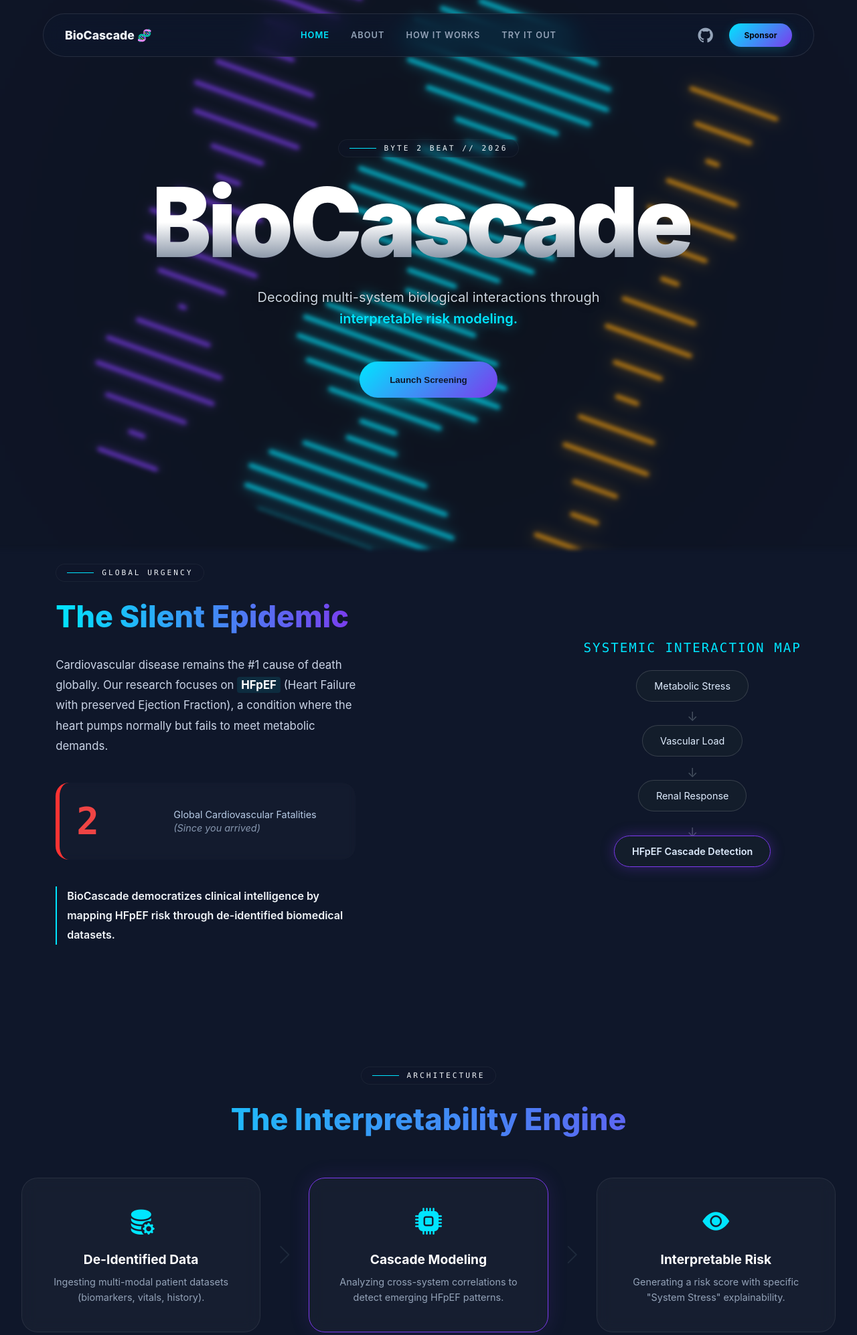
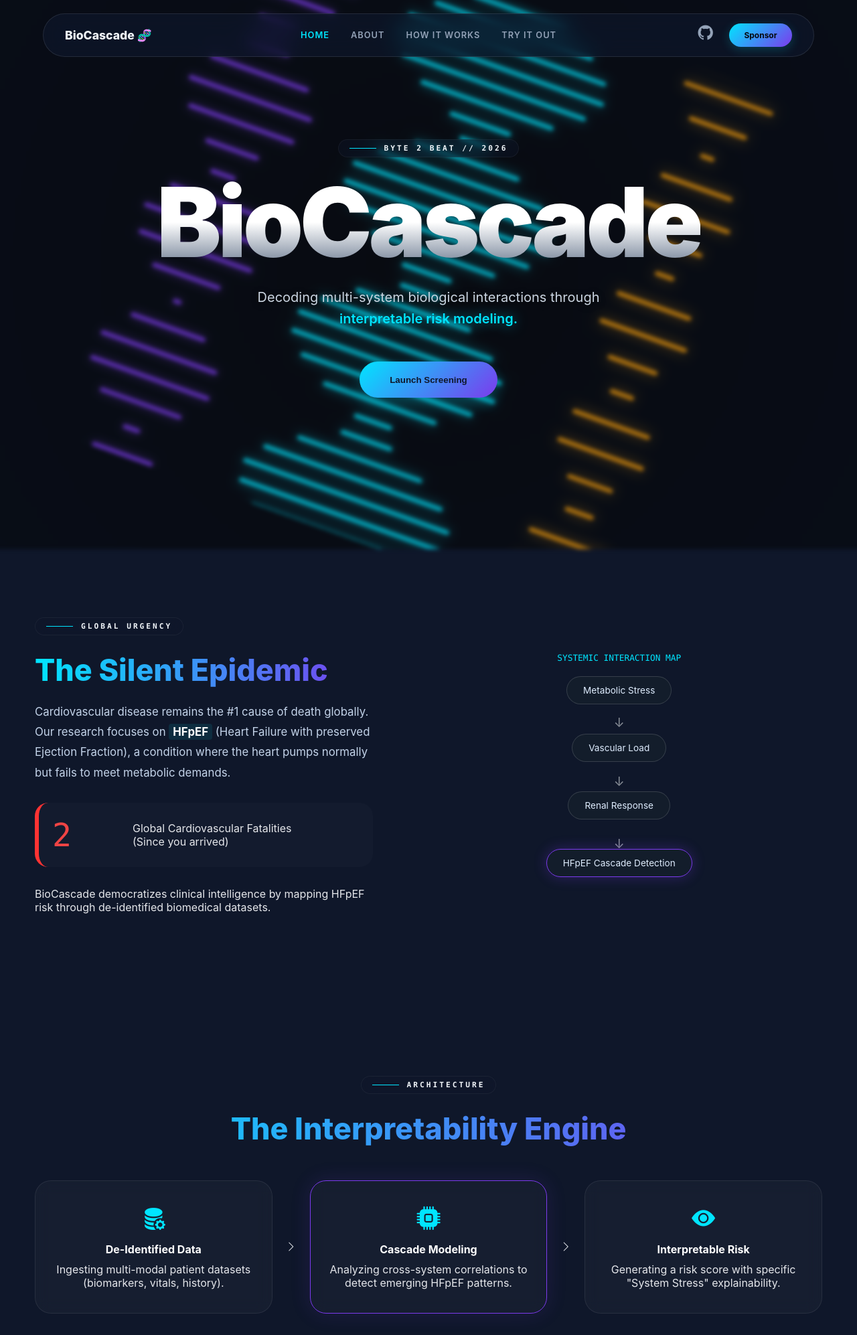
Before and after one commit to beko-1enkosi/BioCascade, a Flask app: page / in a window 1280 px wide. Shown: the top 1994 px of the page at 67% size. Run offline with Flask 3, Linux system fonts and the light colour scheme; some libraries are stand-ins or nearby versions.

Commit message:
feat: Finished the dashboard

```diff
--- a/app/static/css/styles.css
+++ b/app/static/css/styles.css
@@ -34,7 +33,7 @@ body {
     width: 100%; height: 100vh;
     z-index: -1;
     overflow: hidden;
-    background: radial-gradient(circle at center, #0d131d 0%, #0e1527 100%);
+    background: radial-gradient(circle at center, #080b11 0%, #080d17 100%);
     filter: blur(3px);
     transform: scale(1.05);
     transition: filter 0.5s ease;
@@ -88,10 +74,7 @@ body {
     display: flex;
     align-items: center;
     padding: 0 2rem;
-
-    /* High-End Glassmorphism */
     backdrop-filter: blur(15px) saturate(150%);
-    -webkit-backdrop-filter: blur(15px) saturate(150%);
     background: rgba(15, 23, 42, 0.7);
     border: 1px solid rgba(255, 255, 255, 0.1);
     border-radius: 100px;
@@ -131,40 +98,14 @@ body {
     font-size: 0.8rem;
     text-transform: uppercase;
     letter-spacing: 1px;
-    position: relative;
     transition: 0.3s ease;
 }
+.nav-center a:hover, .nav-center a.active { color: #00E5FF; }
 
-.nav-center a:hover,
-.nav-center a.active {
-    color: #00E5FF;
-}
+.nav-right { flex: 0 0 180px; display: flex; justify-content: flex-end; gap: 1.5rem; }
+.nav-link-git { color: #94a3b8; font-size: 1.4rem; transition: 0.3s ease; text-decoration: none; }
+.nav-link-git:hover { color: #00E5FF; transform: scale(1.1); }
 
-/* Right Section: Actions */
-.nav-right {
-    flex: 0 0 180px;
-    display: flex;
-    justify-content: flex-end;
-    align-items: center;
-    gap: 1.5rem;
-}
-
-.nav-link-git {
-    text-decoration: none;
-    color: #94a3b8;
-    font-size: 1.4rem;
-    display: flex;
-    align-items: center;
-    transition: all 0.3s ease;
-}
-
-.nav-link-git:hover {
-    color: #00E5FF;
-    transform: scale(1.1);
-    filter: drop-shadow(0 0 8px rgba(0, 229, 255, 0.5));
-}
-
-/* Sponsor Button */
 .sponsor-btn {
     padding: 0.6rem 1.4rem;
     border-radius: 50px;
@@ -174,15 +115,82 @@ body {
     font-weight: 700 !important;
     text-decoration: none;
     box-shadow: 0 4px 15px rgba(0, 229, 255, 0.2);
-    transition: transform 0.2s ease, box-shadow 0.2s ease;
 }
 
-.sponsor-btn:hover {
-    transform: translateY(-2px);
-    box-shadow: 0 6px 20px rgba(124, 58, 237, 0.4);
+/* ==========================================================================
+   4. SECTION LAYOUT & PANELS (RE-OPTIMIZED)
+   ========================================================================== */
+
+.panel {
+    width: 100%;
+    display: flex;
+    flex-direction: column;
+    align-items: center;
+    position: relative;
+    padding: 80px 0; /* Uniform spacing between sections */
 }
 
-/* Button Shimmer Effect */
+.panel.hero {
+    height: 100vh;
+    justify-content: center;
+    padding: 0;
+}
+
+.panel.about, .panel.model, .panel.screening {
+    min-height: auto;
+}
+
+.about-container, .model-container, .screening-container {
+    width: 95%;
+    max-width: 1400px;
+    padding: 40px 20px;
+}
+
+/* ==========================================================================
+   5. HERO STYLES
+   ========================================================================== */
+
+.hero-container { max-width: 1000px; z-index: 2; text-align: center; }
+
+.hackathon-tag {
+    display: inline-flex;
+    align-items: center;
+    gap: 12px;
+    margin-bottom: 25px;
+    padding: 6px 16px;
+    background: rgba(15, 23, 44, 0.4);
+    backdrop-filter: blur(15px);
+    border-radius: 100px;
+    border: 1px solid rgba(255, 255, 255, 0.05);
+}
+
+.tag-line { width: 40px; height: 1px; background: #00E5FF; }
+.tag-text { font-family: 'Monaco', monospace; font-size: 0.7rem; letter-spacing: 3px; color: #f1f5f9; font-weight: 800; }
+
+.main-title {
+    font-size: clamp(4rem, 15vw, 9rem);
+    font-weight: 900;
+    line-height: 1;
+    letter-spacing: -5px;
+    background: linear-gradient(to bottom, #ffffff 50%, #64748b 100%);
+    -webkit-background-clip: text;
+    background-clip: text;
+    -webkit-text-fill-color: transparent;
+    transform: translateY(110%);
+}
+
+.hero-description {
+    font-size: 1.25rem;
+    color: #CBD5E1;
+    max-width: 550px;
+    margin: 1.5rem auto 3rem;
+    line-height: 1.6;
+    opacity: 0;
+    text-shadow: 0 2px 10px rgba(0, 0, 0, 0.8);
+}
+
+.text-glow { color: #00E5FF; font-weight: 600; text-shadow: 0 0 20px rgba(0, 229, 255, 0.6); }
+
 .primary-btn {
     position: relative;
     overflow: hidden;
@@ -196,359 +204,80 @@ body {
     box-shadow: 0 10px 20px rgba(0, 229, 255, 0.2);
 }
 
-.primary-btn::after {
-    content: '';
-    position: absolute;
-    top: -50%;
-    left: -60%;
-    width: 20%;
-    height: 200%;
-    background: rgba(255, 255, 255, 0.4);
-    transform: rotate(30deg);
-    transition: none;
+/* ==========================================================================
+   6. ABOUT & CASCADE DIAGRAM
+   ========================================================================== */
+
+.about-container {
+    display: grid;
+    grid-template-columns: 1fr 1.2fr;
+    column-gap: 5vw;
+    align-items: center;
 }
 
-.primary-btn:hover::after {
-    left: 120%;
-    transition: all 0.6s cubic-bezier(0.19, 1, 0.22, 1);
-}
-
-/* ==========================================================================
-   4. SECTION LAYOUT & PANELS (FIXED)
-   ========================================================================== */
-
-.panel {
-    width: 100%;
-    display: flex;
-    flex-direction: column;
-    align-items: center;
-    position: relative;
-}
-
-.panel.hero {
-    height: 100vh;
-    justify-content: center;
-    padding: 0;
-}
-
-.panel.about, .panel.model {
-    padding: 60px 0;
-    min-height: auto;
-}
-
-#about {
-    margin-top: -5vh;
-}
-
-.about-container, .model-container {
-    padding-top: 40px;
-    padding-bottom: 40px;
-}
-
-/* ==========================================================================
-   5. BIOCASCADE HERO STYLES
-   ========================================================================== */
-
-.hero-container {
-    max-width: 1000px;
-    z-index: 2;
-    text-align: center;
-}
-
-.hackathon-tag {
-    display: inline-flex;
-    align-items: center;
-    gap: 12px;
-    margin-bottom: 25px;
-    padding: 6px 16px;
-    background: rgba(15, 23, 44, 0.4); /* Slight "pocket" of darkness */
-    backdrop-filter: blur(4px); /* Softens the DNA lines behind it */
-    border-radius: 100px;
-    border: 1px solid rgba(255, 255, 255, 0.05);
-}
-
-.tag-line {
-    width: 40px;
-    height: 1px;
-    background: #00E5FF;
-}
-
-.tag-text {
-    font-family: 'Monaco', monospace;
-    font-size: 0.7rem;
-    letter-spacing: 3px;
-    color: #f1f5f9; /* Shifted to white for better legibility */
-    font-weight: 500;
-}
-
-.title-wrapper {
-    overflow: hidden;
-    margin-bottom: 1rem;
-}
-
-.main-title {
-    font-size: clamp(4rem, 15vw, 9rem);
-    font-weight: 900;
-    line-height: 1;
-    letter-spacing: -5px;
-    background: linear-gradient(to bottom, #ffffff 50%, #64748b 100%);
-    -webkit-background-clip: text;
-    background-clip: text;
-    -webkit-text-fill-color: transparent;
-    transform: translateY(110%); /* Start state for GSAP */
-}
-
-.hero-description {
-    font-size: 1.25rem;
-    color: #CBD5E1; /* Lighter slate for better contrast */
-    max-width: 550px;
-    margin: 1.5rem auto 3rem;
-    line-height: 1.6;
-    opacity: 0;
-    /* The "Contrast Buffer" shadow: */
-    text-shadow: 0 2px 10px rgba(0, 0, 0, 0.8),
-                 0 0 2px rgba(0, 0, 0, 1);
-}
-
-.text-glow {
-    color: #00E5FF;
-    font-weight: 600;
-    /* Stronger glow to compete with the DNA strands */
-    text-shadow: 0 0 20px rgba(0, 229, 255, 0.6);
-}
-
-
-/* ==========================================================
-   ABOUT SECTION
-   ========================================================== */
-
-.about-container {
-    width: 95%;
-    max-width: 1600px;
-    margin: 0 auto;
-    display: grid;
-    grid-template-columns: 1fr 1.2fr;
-    column-gap: 10vw;
-    align-items: center;
-    padding: 0 4vw;
-    margin-top: 20px;
-}
-
-/* LEFT TEXT */
-
 .section-title {
-
     font-size: 2.8rem;
     font-weight: 800;
-    margin-bottom: 30px;
+    margin-bottom: 20px;
     background: linear-gradient(90deg,#00E5FF,#7C3AED);
     -webkit-background-clip: text;
     background-clip: text;
     -webkit-text-fill-color: transparent;
 }
 
-.about-left {
-    justify-self: start;
-    text-align: left;
-    max-width: 600px;
+.about-text { color: #c3d3e9; line-height: 1.8; font-size: 1.05rem; margin-bottom: 18px; }
+
+.impact-counter {
+    margin: 30px 0;
+    padding: 20px;
+    background: rgba(255, 255, 255, 0.02);
+    border-radius: 20px;
+    display: flex;
+    align-items: center;
+    gap: 20px;
+    border-left: 6px solid #ff3333;
 }
 
-.about-text {
+.counter-number { font-family: 'Monaco', monospace; font-size: 3rem; color: #ef4444; min-width: 100px; }
 
-    color: rgb(202, 212, 230);
-    line-height: 1.8;
-    font-size: 1.05rem;
-    margin-bottom: 18px;
-    max-width: 520px;
-}
-
-.about-text-highlight {
-    color: #f1f5f9; /* Brighter white for contrast */
-    font-weight: 600;
-    line-height: 1.8;
-    margin-top: 20px;
-    border-left: 2px solid #00E5FF;
-    padding-left: 15px;
-}
-
-/* RIGHT CASCADE DIAGRAM */
-
-.about-right {
-    justify-self: end;
-    display: flex;
-    justify-content: flex-end;
-    width: 100%;
-}
-
-.cascade-diagram {
-    display: flex;
-    flex-direction: column;
-    align-items: center;
-    gap: 12px;
-    width: fit-content;
-}
-
+.cascade-diagram { display: flex; flex-direction: column; align-items: center; gap: 10px; }
+.diag-label { font-family: 'Monaco', monospace; font-size: 0.8rem; color: #00E5FF; margin-bottom: 10px; }
 .cascade-node {
-    position: relative;
-    overflow: hidden;
-    padding: 14px 26px;
+    padding: 12px 24px;
     border-radius: 999px;
     background: rgba(21, 30, 44, 0.9);
     border: 1px solid rgba(255, 255, 255, 0.15);
     color: #dfedff;
-    font-size: 0.9rem;
-    backdrop-filter: blur(10px);
-    transition: all 0.3s ease;
-    z-index: 5;
+    font-size: 0.85rem;
     opacity: 0;
 }
+.cascade-node.final { border-color: #7C3AED; box-shadow: 0 0 20px rgba(124,58,237,0.3); }
+.cascade-arrow { color: #888e97; font-size: 1.2rem; }
 
-.cascade-node:hover {
-    border-color: #00E5FF;
-    box-shadow: 0 0 15px rgba(0,229,255,0.3);
-}
+/* ==========================================================================
+   7. MODEL SECTION
+   ========================================================================== */
 
-.cascade-node.final {
-    border-color: #7C3AED;
-    box-shadow: 0 0 20px rgba(124,58,237,0.35);
-
-    font-weight: 600;
-}
-
-.cascade-arrow {
-    color: #444f5e;
-    font-size: 1.2rem;
-    line-height: 1;
-    margin: -4px 0; /* Tightens the vertical flow */
-}
-
-.cascade-node::before {
-    content: '';
-    position: absolute;
-    top: 0; left: -100%;
-    width: 100%; height: 100%;
-    background: linear-gradient(90deg, transparent, rgba(255,255,255,0.05), transparent);
-    transition: 0.5s;
-}
-
-.cascade-node:hover::before {
-    left: 100%;
-    transition: 0.5s;
-}
-
-.impact-counter {
-    margin: 40px 0;
-    padding: 25px;
-    background: rgba(255, 255, 255, 0.02);
-    border-radius: 20px;
-    display: flex;
-    align-items: center;
-    gap: 25px;
-    border-left: 6px solid #ff3333;
-    backdrop-filter: blur(5px);
-}
-
-.counter-number {
-    font-family: 'Monaco', monospace;
-    font-size: 3.5rem;
-    font-weight: 800;
-    color: #ef4444;
-    min-width: 120px;
-}
-
-.counter-label {
-    font-size: 0.9rem;
-    color: #b7cbe6;
-    line-height: 1.4;
-}
-
-.counter-label span {
-    font-style: italic;
-    opacity: 0.7;
-}
-
-.diag-label {
-    font-family: 'Monaco', monospace;
-    font-size: 1.2rem;
-    letter-spacing: 2px;
-    color: #00E5FF;
-    margin-bottom: 10px;
-}
-
-/* ==========================================================
-   MODEL SECTION
-   ========================================================== */
-
-.model-container {
-    margin-top: -40px;
-    width: 95%;
-    max-width: 1450px;
-    text-align: center;
-    margin-top: 20px;
-}
-
-.pipeline-flow {
-    display: flex;
-    justify-content: space-between;
-    align-items: center;
-    margin-top: 60px;
-    gap: 20px;
-}
-
+.model-container { text-align: center; }
+.pipeline-flow { display: flex; justify-content: space-between; align-items: center; margin-top: 50px; gap: 20px; }
 .step-card {
     flex: 1;
     background: rgba(255, 255, 255, 0.03);
     border: 1px solid rgba(255, 255, 255, 0.08);
-    padding: 40px 30px;
+    padding: 35px 25px;
     border-radius: 24px;
     backdrop-filter: blur(10px);
-    transition: all 0.4s ease;
 }
+.step-card h4 { color: #ffffff; margin: 15px 0 10px; }
+.step-icon { font-size: 2.2rem; color: #00E5FF; }
+.active-glow { border-color: #7C3AED; box-shadow: 0 0 30px rgba(124, 58, 237, 0.15); }
 
-.step-card h4 {
-    color: #ffffff;
-    margin: 20px 0 10px;
-    font-size: 1.2rem;
-}
+/* ==========================================================================
+   8. CLINICAL INTERFACE (SCREENING)
+   ========================================================================== */
 
-.step-card p {
-    color: #94A3B8;
-    font-size: 0.9rem;
-    line-height: 1.6;
-}
-
-.step-icon {
-    font-size: 2.5rem;
-    color: #00E5FF;
-}
-
-.pipeline-connector {
-    color: #1e293b;
-    font-size: 2rem;
-}
-
-.active-glow {
-    border-color: #7C3AED;
-    box-shadow: 0 0 30px rgba(124, 58, 237, 0.15);
-}
-
-/* ==========================================================
-   CLINICAL INTERFACE
-   ========================================================== */
-
-.screening-container {
-    width: 90%;
-    max-width: 1200px;
-    text-align: center;
-    padding-bottom: 100px;
-}
-
-.interface-preview {
-    display: flex;
-    justify-content: center;
-    gap: 30px;
-    margin-bottom: 60px;
-}
+.screening-container { text-align: center; }
+.interface-preview { display: flex; justify-content: center; gap: 25px; margin: 50px 0; }
 
 .preview-card {
     background: rgba(15, 23, 42, 0.8);
```
Also changed, not shown: other parts of app/static/css/styles.css (+21 -100 lines).
